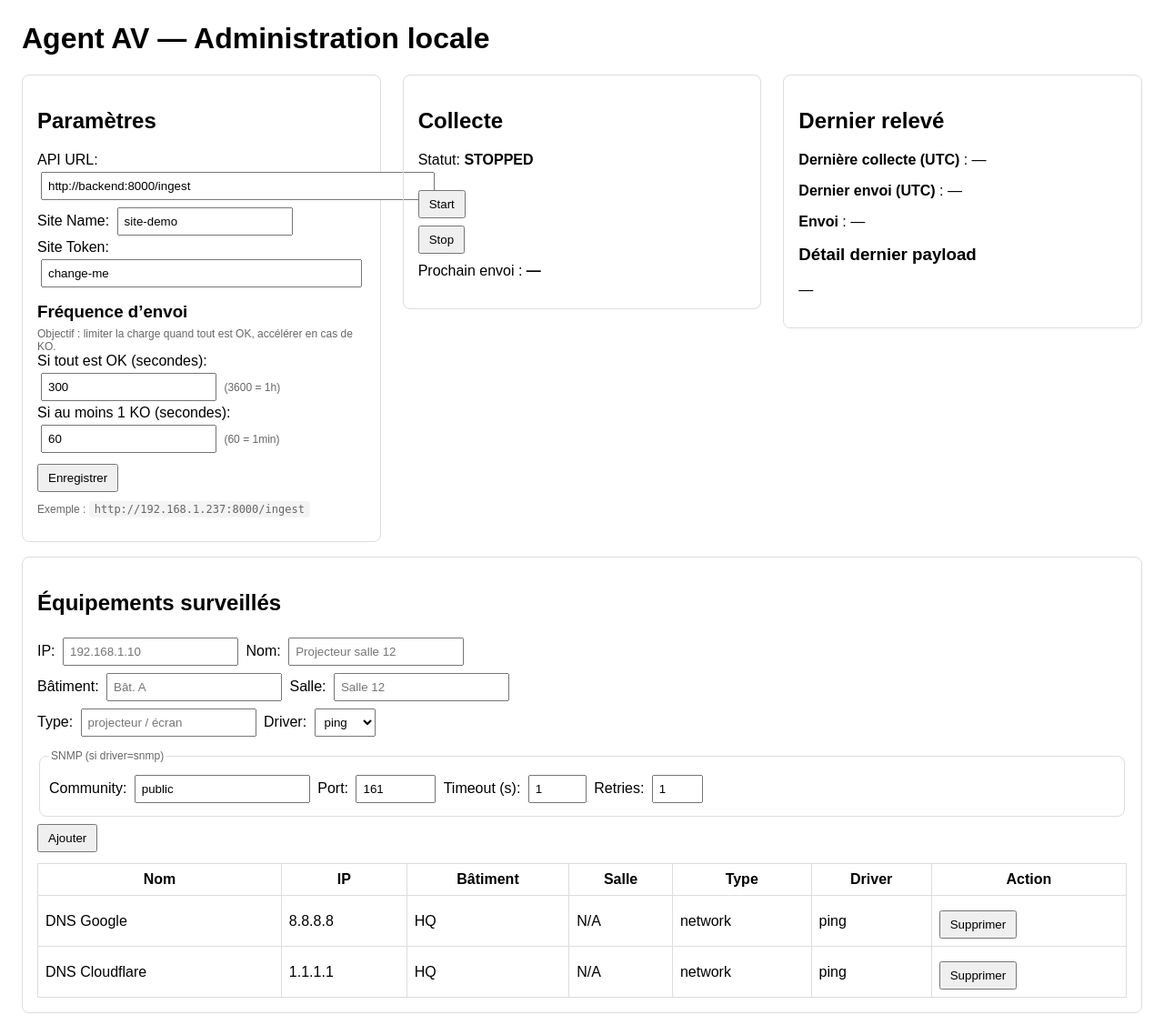
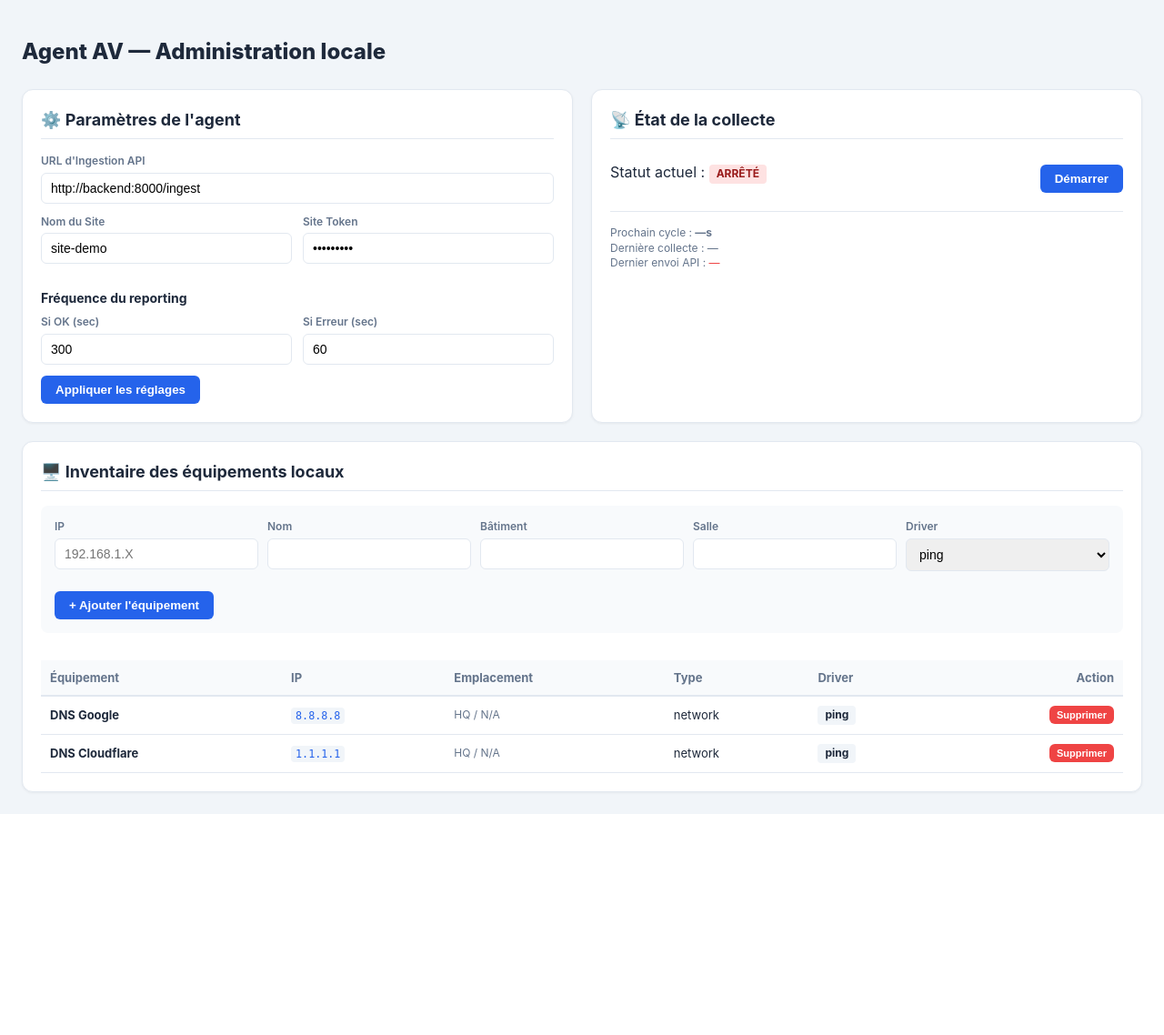
Before and after one commit to CedricNCoding/av-monitoring-mvp, a FastAPI app: page / in a window 1280 px wide. Shown: the whole page at 91% size. After the commit the page ends 895 px from the top, so only its background shows below. Run offline with FastAPI, Linux system fonts and the light colour scheme.

Commit message:
amélioration ux

```diff
--- a/agent/src/templates/index.html
+++ b/agent/src/templates/index.html
@@ -1,167 +1,182 @@
-<!-- agent/src/templates/index.html -->
 <!doctype html>
-<html>
+<html lang="fr">
 <head>
   <meta charset="utf-8" />
-  <title>Agent AV - Admin locale</title>
+  <meta name="viewport" content="width=device-width, initial-scale=1.0">
+  <title>Agent AV - Administration locale</title>
   <style>
-    body { font-family: Arial, sans-serif; margin: 24px; }
-    input, select { padding: 6px; margin: 4px; }
-    table { border-collapse: collapse; width: 100%; margin-top: 12px; }
-    td, th { border: 1px solid #ddd; padding: 8px; }
-    .row { display:flex; gap:24px; align-items:flex-start; flex-wrap:wrap; }
-    .card { border:1px solid #ddd; padding:16px; border-radius:8px; flex:1; min-width:320px; }
-    button { padding: 6px 10px; margin-top: 8px; }
-    code { background:#f4f4f4; padding:2px 6px; border-radius:4px; }
-    .muted { color:#666; font-size:12px; }
+    :root {
+      --primary: #2563eb;
+      --bg: #f1f5f9;
+      --card-bg: #ffffff;
+      --text-main: #1e293b;
+      --text-muted: #64748b;
+      --border: #e2e8f0;
+      --danger: #ef4444;
+      --success: #10b981;
+    }
+
+    body { font-family: 'Inter', system-ui, sans-serif; background: var(--bg); color: var(--text-main); margin: 0; padding: 24px; line-height: 1.4; }
+    h1 { font-size: 24px; font-weight: 800; margin-bottom: 24px; color: var(--text-main); }
+    h2 { font-size: 18px; margin-top: 0; margin-bottom: 16px; border-bottom: 1px solid var(--border); padding-bottom: 8px; }
+
+    .row { display: grid; grid-template-columns: repeat(auto-fit, minmax(350px, 1fr)); gap: 20px; align-items: stretch; }
+    .card { background: var(--card-bg); border: 1px solid var(--border); border-radius: 12px; padding: 20px; box-shadow: 0 1px 3px rgba(0,0,0,0.05); }
+
+    /* Formulaires */
+    .form-group { margin-bottom: 12px; }
+    label { display: block; font-size: 12px; font-weight: 600; color: var(--text-muted); margin-bottom: 4px; }
+    input, select { width: 100%; padding: 8px 10px; border: 1px solid var(--border); border-radius: 6px; box-sizing: border-box; font-size: 14px; }
+    input:focus { border-color: var(--primary); outline: none; }
+
+    button { background: var(--primary); color: white; border: none; padding: 8px 16px; border-radius: 6px; font-weight: 600; cursor: pointer; transition: opacity 0.2s; }
+    button:hover { opacity: 0.9; }
+    button.secondary { background: #64748b; }
+    button.danger { background: var(--danger); }
+
+    /* Status & Table */
+    .badge { display: inline-block; padding: 2px 8px; border-radius: 4px; font-size: 12px; font-weight: 700; }
+    .badge.running { background: #dcfce7; color: #166534; }
+    .badge.stopped { background: #fee2e2; color: #991b1b; }
+
+    table { width: 100%; border-collapse: collapse; font-size: 13px; margin-top: 10px; }
+    th { text-align: left; background: #f8fafc; padding: 10px; border-bottom: 2px solid var(--border); color: var(--text-muted); }
+    td { padding: 10px; border-bottom: 1px solid var(--border); }
+
+    code { background: #f1f5f9; padding: 2px 5px; border-radius: 4px; font-family: monospace; color: var(--primary); font-size: 0.9em; }
+    .muted { color: var(--text-muted); font-size: 12px; }
+
+    .collector-ctrl { display: flex; gap: 8px; margin-top: 12px; }
   </style>
 </head>
 <body>
+
   <h1>Agent AV — Administration locale</h1>
 
   <div class="row">
     <div class="card">
-      <h2>Paramètres</h2>
+      <h2>⚙️ Paramètres de l'agent</h2>
       <form method="post" action="/settings">
-        <div>API URL: <input name="api_url" size="50" value="{{ cfg.api_url }}"></div>
-        <div>Site Name: <input name="site_name" value="{{ cfg.site_name }}"></div>
-        <div>Site Token: <input name="site_token" size="40" value="{{ cfg.site_token }}"></div>
-
-        <h3 style="margin:12px 0 6px 0;">Fréquence d’envoi</h3>
-        <div class="muted">Objectif : limiter la charge quand tout est OK, accélérer en cas de KO.</div>
-        <div>
-          Si tout est OK (secondes):
-          <input type="number" name="ok_interval_s" min="60"
-                 value="{{ (cfg.reporting.ok_interval_s if cfg.reporting else 3600) }}">
-          <span class="muted">(3600 = 1h)</span>
+        <div class="form-group">
+          <label>URL d'Ingestion API</label>
+          <input name="api_url" value="{{ cfg.api_url }}" placeholder="http://server-ip:8000/ingest">
         </div>
-        <div>
-          Si au moins 1 KO (secondes):
-          <input type="number" name="ko_interval_s" min="15"
-                 value="{{ (cfg.reporting.ko_interval_s if cfg.reporting else 60) }}">
-          <span class="muted">(60 = 1min)</span>
+        <div style="display: grid; grid-template-columns: 1fr 1fr; gap: 12px;">
+          <div class="form-group">
+            <label>Nom du Site</label>
+            <input name="site_name" value="{{ cfg.site_name }}">
+          </div>
+          <div class="form-group">
+            <label>Site Token</label>
+            <input name="site_token" type="password" value="{{ cfg.site_token }}">
+          </div>
         </div>
 
-        <button type="submit">Enregistrer</button>
+        <h3 style="font-size: 14px; margin: 16px 0 8px 0;">Fréquence du reporting</h3>
+        <div style="display: grid; grid-template-columns: 1fr 1fr; gap: 12px;">
+          <div class="form-group">
+            <label>Si OK (sec)</label>
+            <input type="number" name="ok_interval_s" min="60" value="{{ cfg.reporting.ok_interval_s or 3600 }}">
+          </div>
+          <div class="form-group">
+            <label>Si Erreur (sec)</label>
+            <input type="number" name="ko_interval_s" min="15" value="{{ cfg.reporting.ko_interval_s or 60 }}">
+          </div>
+        </div>
+        <button type="submit">Appliquer les réglages</button>
       </form>
-      <p class="muted">
-        Exemple : <code>http://192.168.1.237:8000/ingest</code>
-      </p>
     </div>
 
     <div class="card">
-      <h2>Collecte</h2>
-      <p>Statut: <b>{{ "RUNNING" if running else "STOPPED" }}</b></p>
-      <form method="post" action="/collector/start"><button type="submit">Start</button></form>
-      <form method="post" action="/collector/stop"><button type="submit">Stop</button></form>
-
-      <p style="margin-top:10px;">
-        Prochain envoi : <b>
-          {% if last_status.next_send_in_s %}
-            dans {{ last_status.next_send_in_s }}s
-          {% else %}
-            —
-          {% endif %}
-        </b>
-      </p>
-    </div>
-
-    <div class="card">
-      <h2>Dernier relevé</h2>
-
-      <p><b>Dernière collecte (UTC)</b> : {{ last_status.last_run_at or "—" }}</p>
-      {% if last_status.last_collect_error %}
-        <p style="color:#b00020;"><b>Erreur collecte</b> : {{ last_status.last_collect_error }}</p>
-      {% endif %}
-
-      <p><b>Dernier envoi (UTC)</b> : {{ last_status.last_send_at or "—" }}</p>
-      <p><b>Envoi</b> :
-        {% if last_status.last_send_ok is none %}
-          —
-        {% elif last_status.last_send_ok %}
-          OK
-        {% else %}
-          KO
-        {% endif %}
-      </p>
-      {% if last_status.last_send_error %}
-        <p style="color:#b00020;"><b>Erreur envoi</b> : {{ last_status.last_send_error }}</p>
-      {% endif %}
-
-      <h3 style="margin-top:12px;">Détail dernier payload</h3>
-      {% if last_status.last_payload %}
-        <table>
-          <tr><th>Nom</th><th>IP</th><th>Bâtiment</th><th>Salle</th><th>Status</th><th>Détail</th><th>Driver</th></tr>
-          {% for d in last_status.last_payload %}
-          <tr>
-            <td>{{ d.name }}</td>
-            <td>{{ d.ip }}</td>
-            <td>{{ d.building or "—" }}</td>
-            <td>{{ d.room or "—" }}</td>
-            <td>{{ d.status }}</td>
-            <td>{{ d.detail or "" }}</td>
-            <td>{{ d.driver or "—" }}</td>
-          </tr>
-          {% endfor %}
-        </table>
-      {% else %}
-        <p>—</p>
-      {% endif %}
+      <h2>📡 État de la collecte</h2>
+      <div style="display: flex; align-items: center; justify-content: space-between; margin-bottom: 20px;">
+        <span>Statut actuel :
+          <span class="badge {{ 'running' if running else 'stopped' }}">
+            {{ "COURS..." if running else "ARRÊTÉ" }}
+          </span>
+        </span>
+        <div class="collector-ctrl">
+          <form method="post" action="/collector/{{ 'stop' if running else 'start' }}">
+            <button type="submit" class="{{ 'danger' if running else 'success' }}">
+              {{ "Arrêter" if running else "Démarrer" }}
+            </button>
+          </form>
         </div>
       </div>
 
-  <div class="card" style="margin-top:16px;">
-    <h2>Équipements surveillés</h2>
+      <div style="border-top: 1px solid var(--border); padding-top: 15px;">
+        <div class="muted">Prochain cycle : <b>{{ last_status.next_send_in_s or '—' }}s</b></div>
+        <div class="muted">Dernière collecte : {{ last_status.last_run_at or '—' }}</div>
+        <div class="muted">Dernier envoi API :
+          <span style="color: {{ 'var(--success)' if last_status.last_send_ok else 'var(--danger)' }}">
+            {{ "Succès" if last_status.last_send_ok else "Erreur" if last_status.last_send_ok == False else "—" }}
+          </span>
+        </div>
+      </div>
+    </div>
+  </div>
 
-    <form method="post" action="/devices/add">
-      <div>
-        IP: <input name="ip" placeholder="192.168.1.10" required>
-        Nom: <input name="name" placeholder="Projecteur salle 12">
-      </div>
-      <div>
-        Bâtiment: <input name="building" placeholder="Bât. A">
-        Salle: <input name="room" placeholder="Salle 12">
-      </div>
-      <div>
-        Type: <input name="device_type" placeholder="projecteur / écran">
-        Driver:
+  <div class="card" style="margin-top: 20px;">
+    <h2>🖥️ Inventaire des équipements locaux</h2>
+
+    <form method="post" action="/devices/add" style="background: #f8fafc; padding: 15px; border-radius: 8px; margin-bottom: 20px;">
+      <div style="display: grid; grid-template-columns: repeat(auto-fit, minmax(150px, 1fr)); gap: 10px;">
+        <div class="form-group"><label>IP</label><input name="ip" placeholder="192.168.1.X" required></div>
+        <div class="form-group"><label>Nom</label><input name="name"></div>
+        <div class="form-group"><label>Bâtiment</label><input name="building"></div>
+        <div class="form-group"><label>Salle</label><input name="room"></div>
+        <div class="form-group">
+          <label>Driver</label>
           <select name="driver">
             <option value="ping">ping</option>
             <option value="snmp">snmp</option>
           </select>
         </div>
+      </div>
 
-      <fieldset style="margin-top:10px; padding:10px; border:1px solid #ddd; border-radius:8px;">
-        <legend class="muted">SNMP (si driver=snmp)</legend>
-        Community: <input name="snmp_community" value="public">
-        Port: <input type="number" name="snmp_port" value="161" min="1" max="65535">
-        Timeout (s): <input type="number" name="snmp_timeout_s" value="1" min="1" max="10">
-        Retries: <input type="number" name="snmp_retries" value="1" min="0" max="5">
-      </fieldset>
-
-      <button type="submit">Ajouter</button>
+      <div id="snmp-fields" style="display:none; grid-template-columns: repeat(4, 1fr); gap: 10px; margin-top: 10px; border-top: 1px dashed var(--border); padding-top: 10px;">
+        <div class="form-group"><label>Community</label><input name="snmp_community" value="public"></div>
+        <div class="form-group"><label>Port</label><input type="number" name="snmp_port" value="161"></div>
+        <div class="form-group"><label>Timeout</label><input type="number" name="snmp_timeout_s" value="1"></div>
+        <div class="form-group"><label>Retries</label><input type="number" name="snmp_retries" value="1"></div>
+      </div>
+      <button type="submit" style="margin-top: 10px;">+ Ajouter l'équipement</button>
     </form>
 
+    <div style="overflow-x: auto;">
       <table>
-      <tr><th>Nom</th><th>IP</th><th>Bâtiment</th><th>Salle</th><th>Type</th><th>Driver</th><th>Action</th></tr>
+        <thead>
+          <tr>
+            <th>Équipement</th><th>IP</th><th>Emplacement</th><th>Type</th><th>Driver</th><th style="text-align:right;">Action</th>
+          </tr>
+        </thead>
+        <tbody>
           {% for d in cfg.devices %}
           <tr>
-        <td>{{ d.name or "—" }}</td>
-        <td>{{ d.ip }}</td>
-        <td>{{ d.building or "—" }}</td>
-        <td>{{ d.room or "—" }}</td>
+            <td><strong>{{ d.name or 'Sans nom' }}</strong></td>
+            <td><code>{{ d.ip }}</code></td>
+            <td class="muted">{{ d.building or '—' }} / {{ d.room or '—' }}</td>
             <td>{{ d.type }}</td>
-        <td>{{ d.driver }}</td>
-        <td>
-          <form method="post" action="/devices/delete" style="display:inline;">
+            <td><span class="badge" style="background:#f1f5f9;">{{ d.driver }}</span></td>
+            <td style="text-align:right;">
+              <form method="post" action="/devices/delete">
                 <input type="hidden" name="ip" value="{{ d.ip }}">
-            <button type="submit">Supprimer</button>
+                <button type="submit" class="danger" style="padding: 4px 8px; font-size: 11px;">Supprimer</button>
               </form>
             </td>
           </tr>
           {% endfor %}
+        </tbody>
       </table>
     </div>
+  </div>
+
+  <script>
+    // Petit script pour afficher les champs SNMP seulement si nécessaire
+    document.querySelector('select[name="driver"]').addEventListener('change', function(e) {
+      document.getElementById('snmp-fields').style.display = e.target.value === 'snmp' ? 'grid' : 'none';
+    });
+  </script>
 
 </body>
 </html>
```
Also changed, not shown: agent/src/templates/index_old.html (added, +167 -0 lines). Lines whose indentation alone changed are shown as unchanged.
